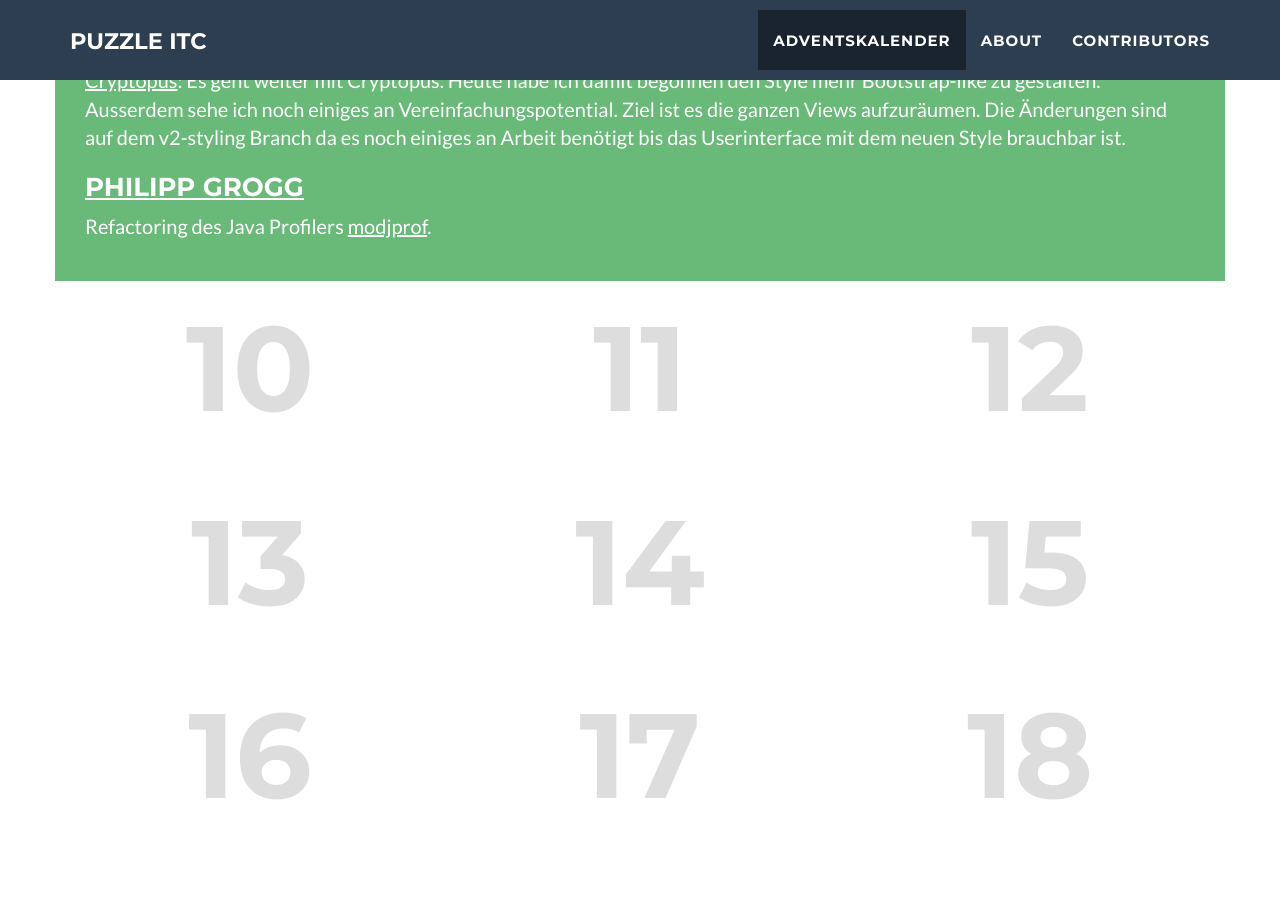
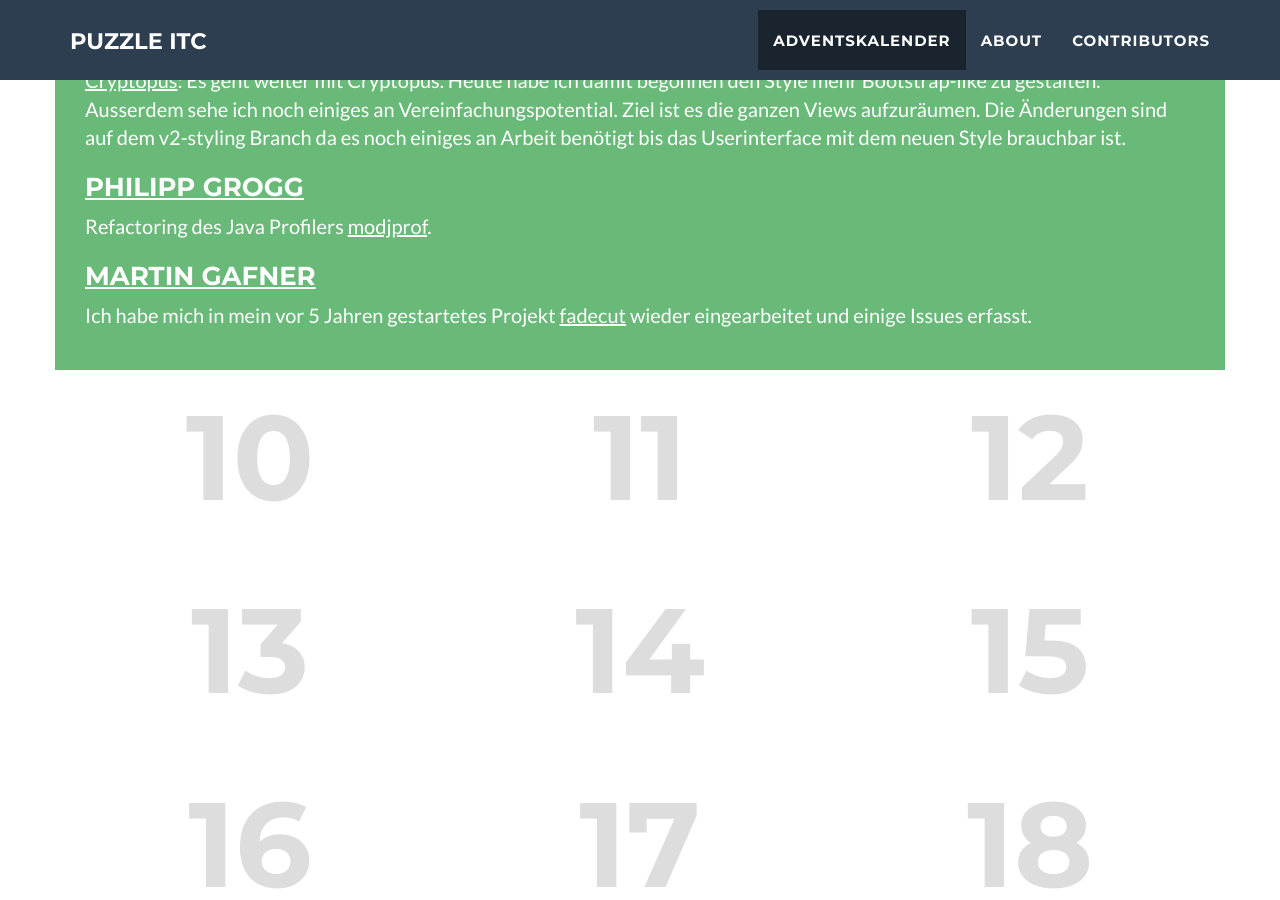
Before and after one commit to puzzle/opensource-advent-challenge-2015, a Jekyll site: the page built from index.html, in a window 1280 px wide and 900 px high, scrolled down 2112 px. Built offline with Jekyll 4.4.1, drawn with Linux system fonts in a browser that asks for light colours; nearby versions of some CDN libraries.

Commit message:
Update 09.markdown

```diff
--- a/_doors/09.markdown
+++ b/_doors/09.markdown
@@ -21,3 +21,6 @@ Mein [pull request](https://github.com/phil-matti/ipa-latex-template/pull/1) von
 
 ### [Philipp Grogg](https://github.com/gro-gg)
 Refactoring des Java Profilers [modjprof](https://github.com/gro-gg/modjprof).
+
+### [Martin Gafner](https://github.com/mgafner)
+Ich habe mich in mein vor 5 Jahren gestartetes Projekt [fadecut](https://github.com/micressor/fadecut) wieder eingearbeitet und einige Issues erfasst.
```
